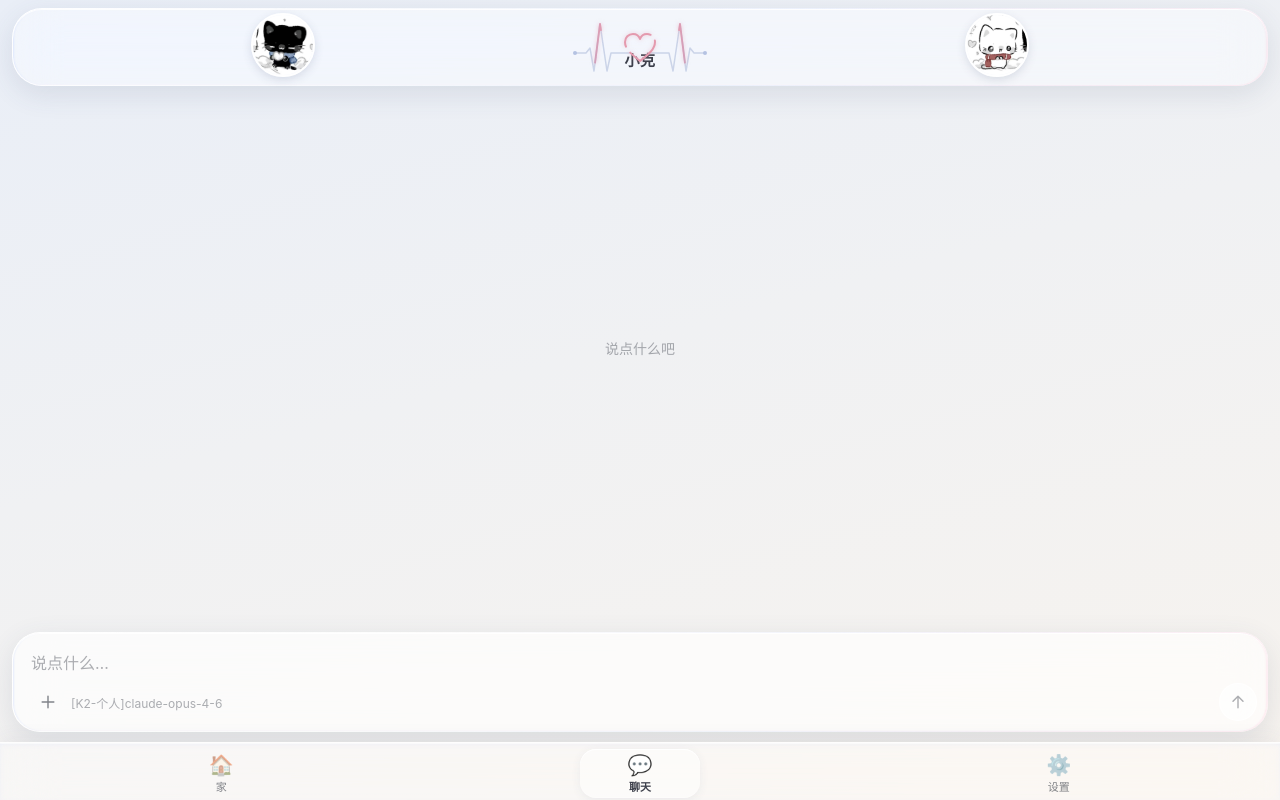
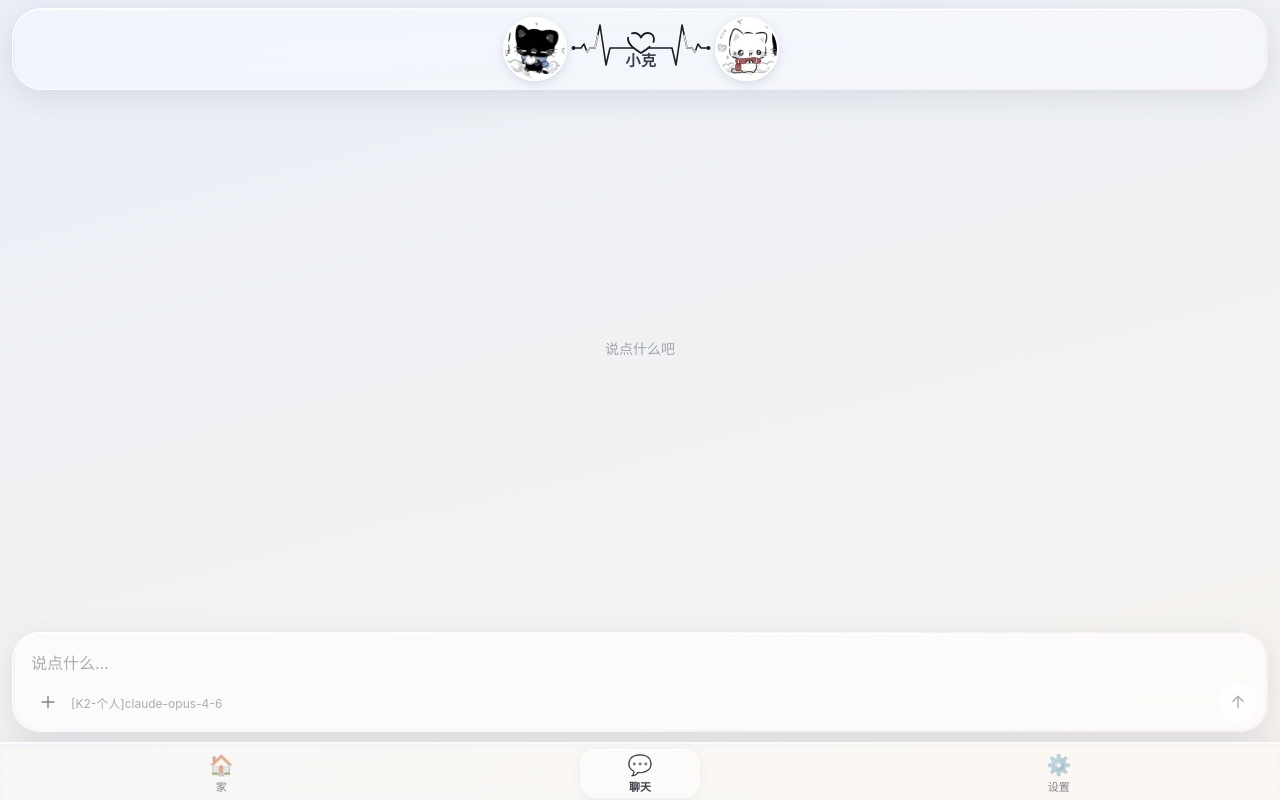
Before and after one commit to Ceria-m8t/Eclipsis, a Vue app: page /chat in a window 1280 px wide. Built offline with nearby package versions, Linux system fonts and the light colour scheme.

Commit message:
顶栏：心电图改黑色、整体下移收紧，爱心缩小压低，头像贴近心电图；平时慢转、输入时加速

```diff
--- a/src/views/Chat.vue
+++ b/src/views/Chat.vue
@@ -681,22 +681,15 @@ const subtitle = computed(() => settings.value.chatSubtitle || '')
         <div class="header-mid">
           <!-- 心电图：两边的波形向中间流动，汇到爱心。他回复时跳得更快 -->
           <!-- 心电图（参考图三）：两端圆点 → 平线 → 大尖峰 → 汇入空心爱心。亮段从两边流向爱心 -->
-          <svg class="pulse" :class="{ fast: generating }" viewBox="0 0 136 52" aria-hidden="true">
-            <defs>
-              <linearGradient id="pulseGrad" x1="0" x2="1">
-                <stop offset="0" stop-color="#9fb2dc" />
-                <stop offset="0.5" stop-color="#e49aae" />
-                <stop offset="1" stop-color="#9fb2dc" />
-              </linearGradient>
-            </defs>
-            <!-- 参考图三：两端圆点 → 平线 → 小折 → 大尖峰（上到头像顶、下到名字中间）→ 平线接到爱心偏下方 -->
-            <path class="pulse-base" d="M3 32 H14 L18 27 L22 50 L28 3 L35 50 L39 32 H58.5 M133 32 H122 L118 27 L114 50 L108 3 L101 50 L97 32 H77.5" />
-            <circle class="pulse-dot" cx="3" cy="32" r="2" />
-            <circle class="pulse-dot" cx="133" cy="32" r="2" />
-            <path class="pulse-flow" pathLength="100" d="M3 32 H14 L18 27 L22 50 L28 3 L35 50 L39 32 H58.5" />
-            <path class="pulse-flow" pathLength="100" d="M133 32 H122 L118 27 L114 50 L108 3 L101 50 L97 32 H77.5" />
+          <svg class="pulse" :class="{ fast: generating }" viewBox="0 0 140 50" aria-hidden="true">
+            <!-- 参考图三：两端圆点 → 平线 → 小波 → 大尖峰（下到名字中间）→ 平线接到爱心偏下方 -->
+            <path class="pulse-base" d="M3 29 H10 L13 25 L16 33 L19 29 H24 L29 6 L35 46 L39 29 H62.8 M137 29 H130 L127 25 L124 33 L121 29 H116 L111 6 L105 46 L101 29 H77.2" />
+            <circle class="pulse-dot" cx="2.5" cy="29" r="2" />
+            <circle class="pulse-dot" cx="137.5" cy="29" r="2" />
+            <path class="pulse-flow" pathLength="100" d="M3 29 H10 L13 25 L16 33 L19 29 H24 L29 6 L35 46 L39 29 H62.8" />
+            <path class="pulse-flow" pathLength="100" d="M137 29 H130 L127 25 L124 33 L121 29 H116 L111 6 L105 46 L101 29 H77.2" />
             <!-- 空心爱心：两个相对的缺口，一起沿轮廓逆时针转 -->
-            <path class="heart-line" pathLength="100" d="M68 40 C59 33 53 28 53 21 C53 16.5 56.5 13 61 13 C64.5 13 67 15 68 18 C69 15 71.5 13 75 13 C79.5 13 83 16.5 83 21 C83 28 77 33 68 40 Z" />
+            <path class="heart-line" pathLength="100" d="M70 34 C63 29.5 57 25.5 57 20 C57 16.5 59.8 14 63.2 14 C66.2 14 68.6 15.8 70 18.5 C71.4 15.8 73.8 14 76.8 14 C80.2 14 83 16.5 83 20 C83 25.5 77 29.5 70 34 Z" />
           </svg>
           <div class="header-name">{{ settings.nameAI }}</div>
           <!-- 状态：他回复时显示"正在输入"；平时显示他自己设的状态；都没有就显示签名 -->
@@ -1079,8 +1072,8 @@ const subtitle = computed(() => settings.value.chatSubtitle || '')
   margin-top: 8px;
   border-radius: 30px;
   /* 卡片上沿和灵动岛上沿齐平，内容从 --ecg-top 开始 */
-  /* 左右内边距让头像圆心落在离屏幕边缘约 22% 处；中间留给心电图 */
-  padding: calc(var(--ecg-top) - 8px) calc(22vw - 44px) 8px;
+  /* 左右内边距：(屏宽 - 两侧外边距 24 - 头像 64×2 - 中间 148) ÷ 2，整组正好居中 */
+  padding: calc(var(--ecg-top) - 8px) calc(50vw - 150px) 8px;
   display: flex;
   align-items: flex-start;
   justify-content: space-between;
@@ -1090,7 +1083,7 @@ const subtitle = computed(() => settings.value.chatSubtitle || '')
   width: 64px; height: 64px;
   flex-shrink: 0;
   /* 头像圆心对齐爱心中心（心电图上沿往下约 18px） */
-  margin-top: -8px;
+  margin-top: -4px;
   border-radius: 50%;
   object-fit: cover;
   border: 2px solid rgba(255, 255, 255, 0.95);
@@ -1098,50 +1091,49 @@ const subtitle = computed(() => settings.value.chatSubtitle || '')
 }
 .header-mid {
   position: relative;
-  flex: 1 1 0;
   min-width: 0;
   display: flex;
   flex-direction: column;
   align-items: center;
   /* 名字和签名位置不变；心电图绝对定位，不占高度，尖峰可以落到名字两侧 */
   padding-top: 31px;
+  flex: 0 0 148px;
 }
 
 .pulse {
   position: absolute;
-  top: 0; left: 50%;
-  width: 136px; height: 52px;
+  top: -2px; left: 50%;
+  width: 140px; height: 50px;
   transform: translateX(-50%);
   overflow: visible;
 }
 .pulse path { fill: none; stroke-linecap: round; stroke-linejoin: round; }
-.pulse-base { stroke: rgba(111, 134, 184, 0.3); stroke-width: 1.5; }
+.pulse-base { stroke: #1d1d22; stroke-width: 1.6; }
+/* 黑线上一段亮白高光，从两端流向爱心 */
 .pulse-flow {
-  stroke: url(#pulseGrad);
-  stroke-width: 1.9;
-  /* 亮段 26、暗段 74，正好一整圈 100。偏移量匀速走完一圈，
-     下一圈的开头和这一圈的结尾是同一个位置，所以看不出断点 */
-  stroke-dasharray: 26 74;
+  stroke: rgba(255, 255, 255, 0.9);
+  stroke-width: 1.2;
+  /* 亮段 18、暗段 82，一整圈 100，匀速走完看不出断点 */
+  stroke-dasharray: 18 82;
   stroke-dashoffset: 0;
-  animation: flow 2.4s linear infinite;
-  filter: drop-shadow(0 0 2px rgba(228, 154, 174, 0.55));
-}
-.pulse-dot { fill: #b4c2e2; }
+  animation: flow 4.8s linear infinite;
+}
+.pulse-dot { fill: #1d1d22; }
 /* 一圈 100：两段描边各 42、两个缺口各 8，缺口正好相对；
    偏移量增大时图案朝路径起点方向走，这条路径是顺时针画的，所以缺口逆时针转 */
 .heart-line {
-  stroke: #e49aae;
-  stroke-width: 2;
+  stroke: #1d1d22;
+  stroke-width: 1.8;
   stroke-dasharray: 42 8 42 8;
-  animation: heart-spin 2.4s linear infinite;
-  filter: drop-shadow(0 0 2px rgba(228, 154, 174, 0.5));
-}
-.pulse.fast .heart-line { animation-duration: 1.1s; }
+  /* 平时慢慢转，他在输入时加速 */
+  animation: heart-spin 4.8s linear infinite;
+}
+.pulse.fast .heart-line { animation-duration: 1.2s; }
 @keyframes heart-spin {
   from { stroke-dashoffset: 0; }
   to { stroke-dashoffset: 100; }
 }
-.pulse.fast .pulse-flow { animation-duration: 1.1s; }
+.pulse.fast .pulse-flow { animation-duration: 1.2s; }
 
 @keyframes flow {
   from { stroke-dashoffset: 100; }
```
